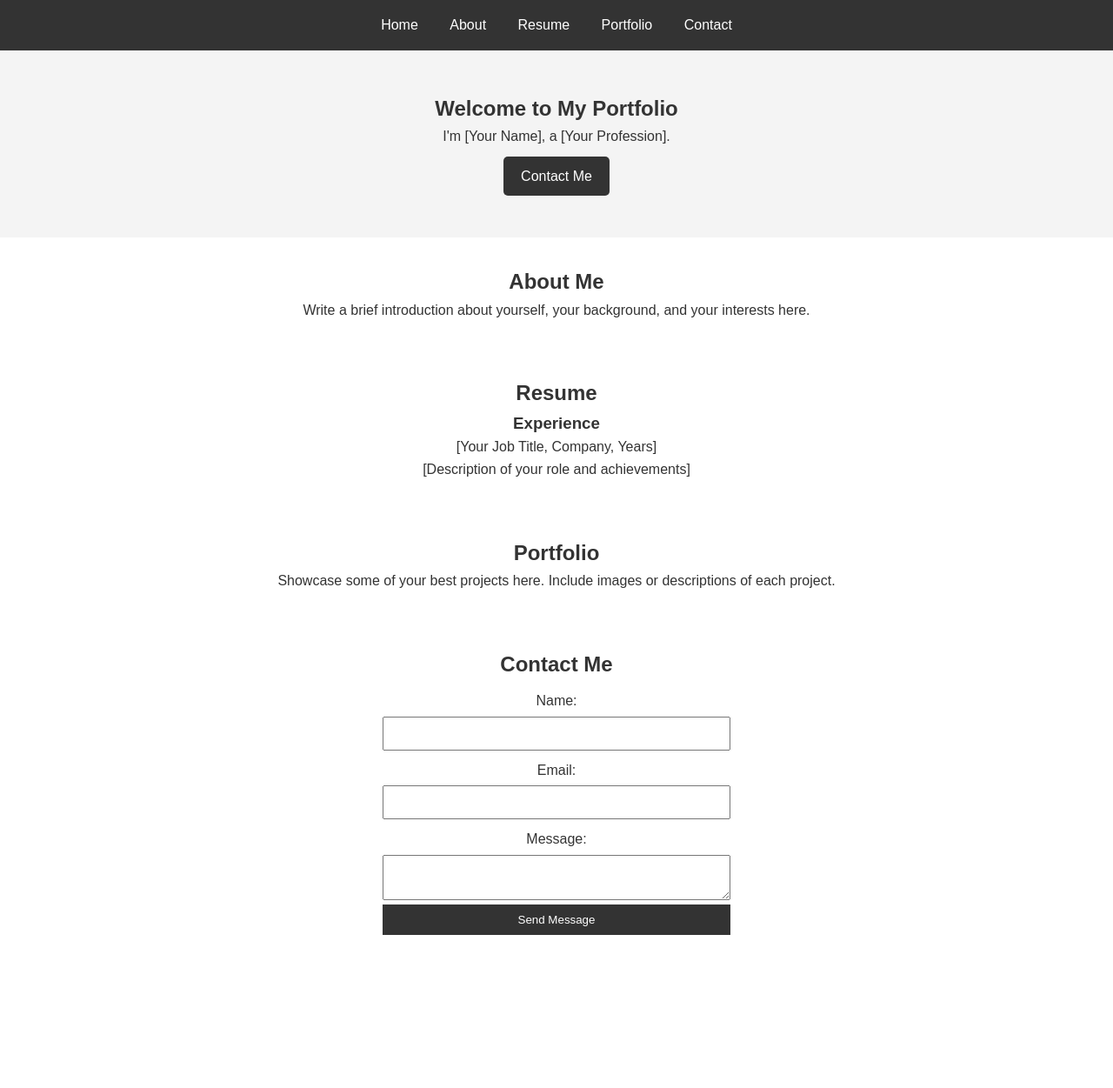
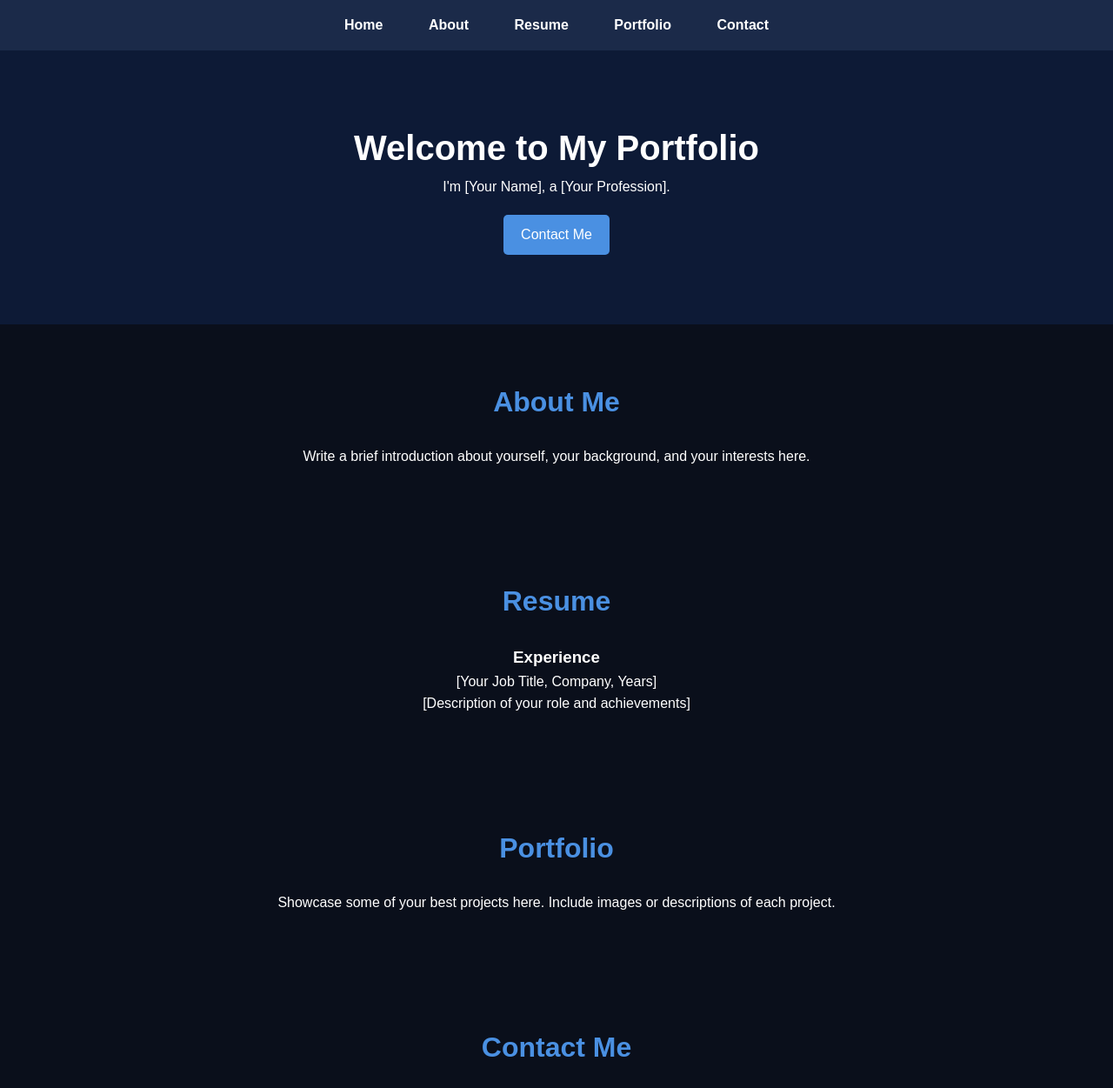
Before and after one commit to alimtayebi/alimtayebi.github.io, a plain HTML site: page index.html in a window 1280 px wide. Shown: the top 1251 px of the page at 87% size. Before the commit the page ends 1107 px from the top, so only its background shows below. Drawn offline with Linux system fonts and the light colour scheme.

Commit message:
Update styles.css

```diff
--- a/styles.css
+++ b/styles.css
@@ -1,4 +1,4 @@
-/* Basic Reset */
+/* Reset */
 * {
   margin: 0;
   padding: 0;
@@ -7,13 +7,14 @@
 
 body {
   font-family: Arial, sans-serif;
+  color: #ffffff;
+  background-color: #0A0F1B;
   line-height: 1.6;
-  color: #333;
 }
 
 nav {
-  background: #333;
-  color: #fff;
+  background: #1B2A49;
+  color: #ffffff;
   padding: 1rem;
   text-align: center;
 }
@@ -24,32 +25,54 @@ nav ul {
 
 nav ul li {
   display: inline;
-  margin: 0 1rem;
+  margin: 0 1.5rem;
 }
 
 nav ul li a {
-  color: #fff;
+  color: #ffffff;
   text-decoration: none;
+  font-weight: bold;
+  transition: color 0.3s;
+}
+
+nav ul li a:hover {
+  color: #4A90E2;
 }
 
 section {
-  padding: 2rem;
+  padding: 4rem 2rem;
   text-align: center;
 }
 
 #home {
-  background: #f4f4f4;
-  padding: 3rem 2rem;
+  background: #0D1A36;
+  color: #ffffff;
+  padding: 5rem 2rem;
+}
+
+h1 {
+  font-size: 2.5rem;
+}
+
+h2 {
+  font-size: 2rem;
+  margin-bottom: 1.5rem;
+  color: #4A90E2;
 }
 
 .button {
   display: inline-block;
   padding: 10px 20px;
-  background-color: #333;
-  color: #fff;
+  background-color: #4A90E2;
+  color: #ffffff;
   text-decoration: none;
   border-radius: 5px;
-  margin-top: 10px;
+  margin-top: 20px;
+  transition: background-color 0.3s;
+}
+
+.button:hover {
+  background-color: #1B2A49;
 }
 
 form {
@@ -57,20 +80,35 @@ form {
   flex-direction: column;
   max-width: 400px;
   margin: 0 auto;
+  background: #1B2A49;
+  padding: 2rem;
+  border-radius: 10px;
 }
 
 form label {
   margin-top: 10px;
+  color: #AAB2C0;
 }
 
 form input, form textarea, form button {
   padding: 10px;
   margin-top: 5px;
+  border: none;
+  border-radius: 5px;
+}
+
+form input, form textarea {
+  background-color: #333B4F;
+  color: #ffffff;
 }
 
 form button {
-  background-color: #333;
-  color: #fff;
-  border: none;
+  background-color: #4A90E2;
+  color: #ffffff;
   cursor: pointer;
+  transition: background-color 0.3s;
 }
+
+form button:hover {
+  background-color: #333B4F;
+}
```
